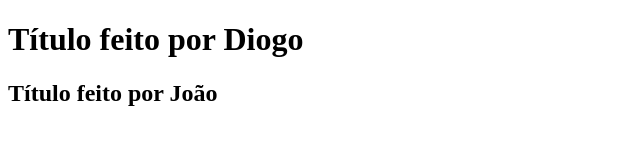
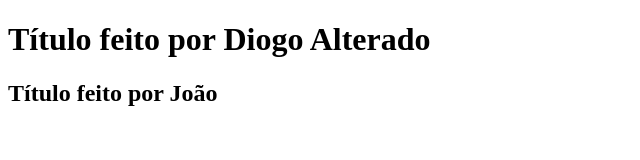
Before and after one commit to 96DiogoBraga/aula-git, a plain HTML site: page index.html in a window 1280 px wide. Shown: the whole page, without its empty margins (0-640 px from the left). Drawn offline with Linux system fonts and the light colour scheme.

Commit message:
Título 1 alterado por Diogo

```diff
--- a/index.html
+++ b/index.html
@@ -7,8 +7,8 @@
 </head>
 <body>
 
-    <h1>Título feito por Diogo</h1>
-   <h2>Título feito por João</h2>
+    <h1>Título feito por Diogo Alterado</h1>
+    <h2>Título feito por João</h2>
 
 </body>
 </html>
```
